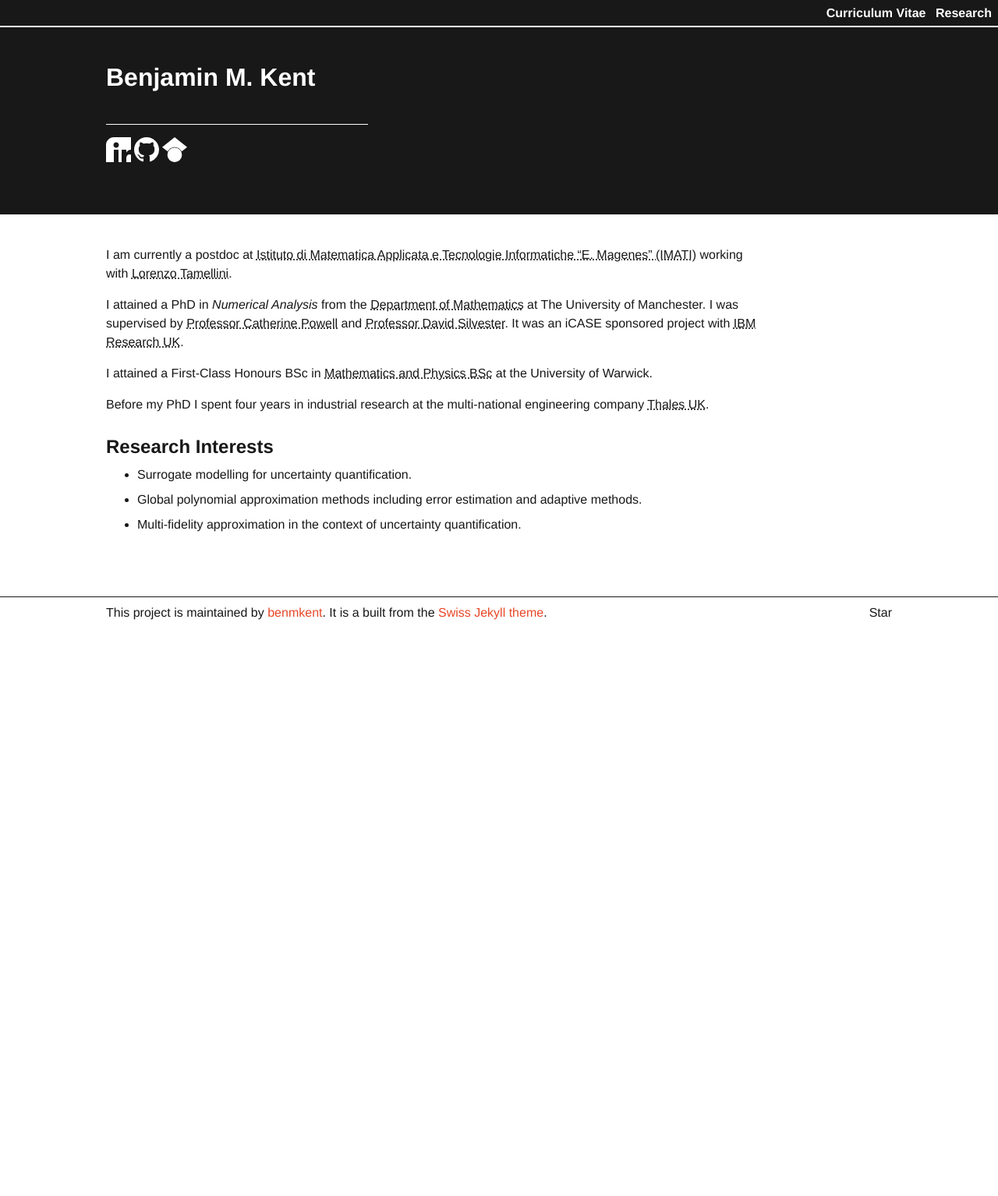
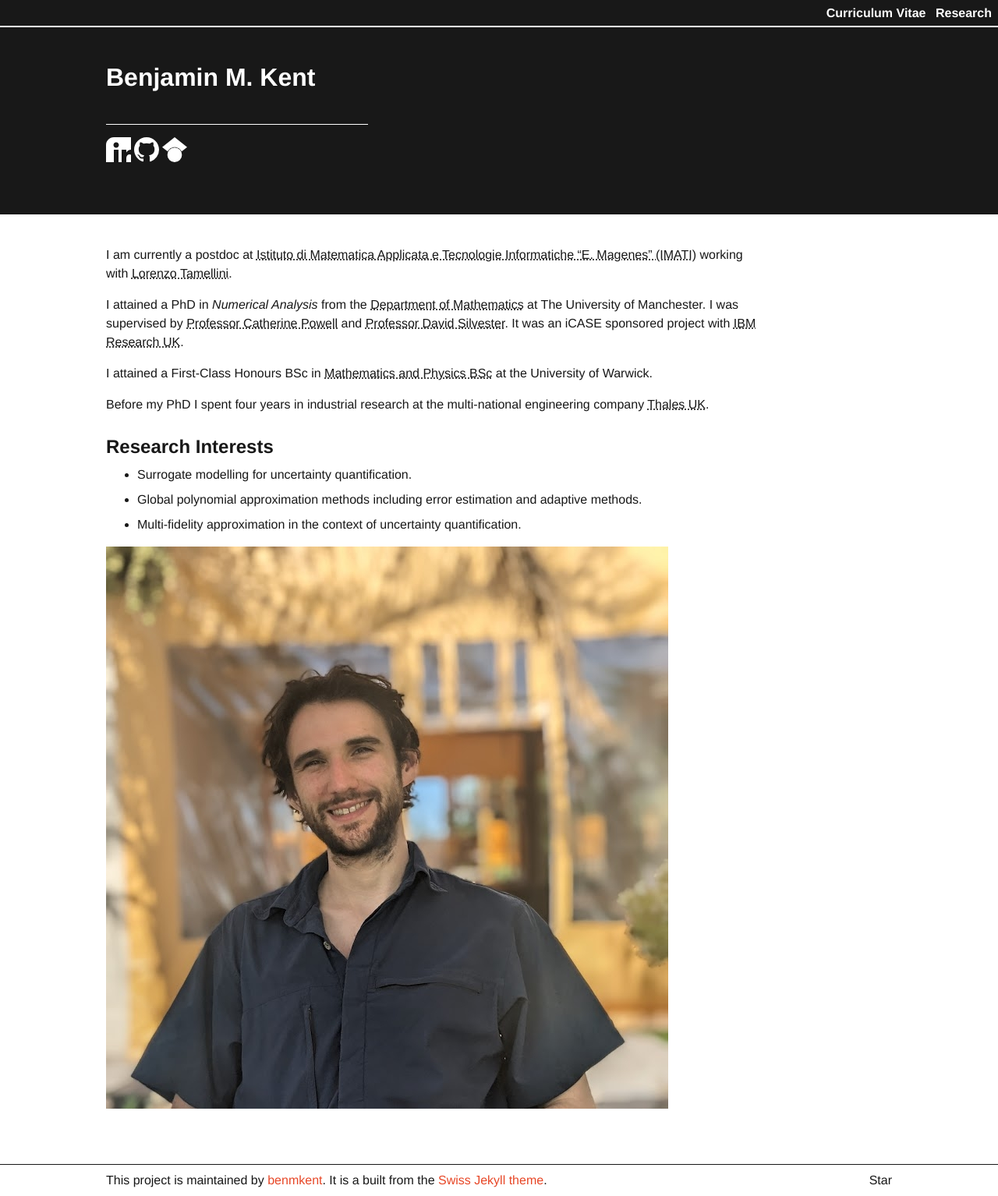
Before and after one commit to benmkent/benmkent.github.io, a Jekyll site: the page built from index.md, in a window 1280 px wide. Shown: the whole page at 78% size. Built offline with Jekyll 4.4.1, drawn with Linux system fonts in a browser that asks for light colours; before the commit the page ends 900 px from its top, so only the background shows below that.

Commit message:
Update home.html

```diff
--- a/_layouts/home.html
+++ b/_layouts/home.html
@@ -56,11 +56,18 @@
 
 
       <div class="container mx-auto px-2 py-4">
-        <div class="prose" itemprop="articleBody">
-        {{ content }}
+        <div class="content-with-image clearfix">
+          <!-- Main Content -->
+          <div class="prose" itemprop="articleBody">
+            {{ content }}
+          </div>
+
+          <!-- Image Section -->
+          <div class="image-right">
+            <img src="https://benmkent.github.io/assets/images/PORTRAIT.jpg" alt="Headshot" />
+          </div>
         </div>
       </div>
-
     </div>
 
     {% include footer.html %}
```
